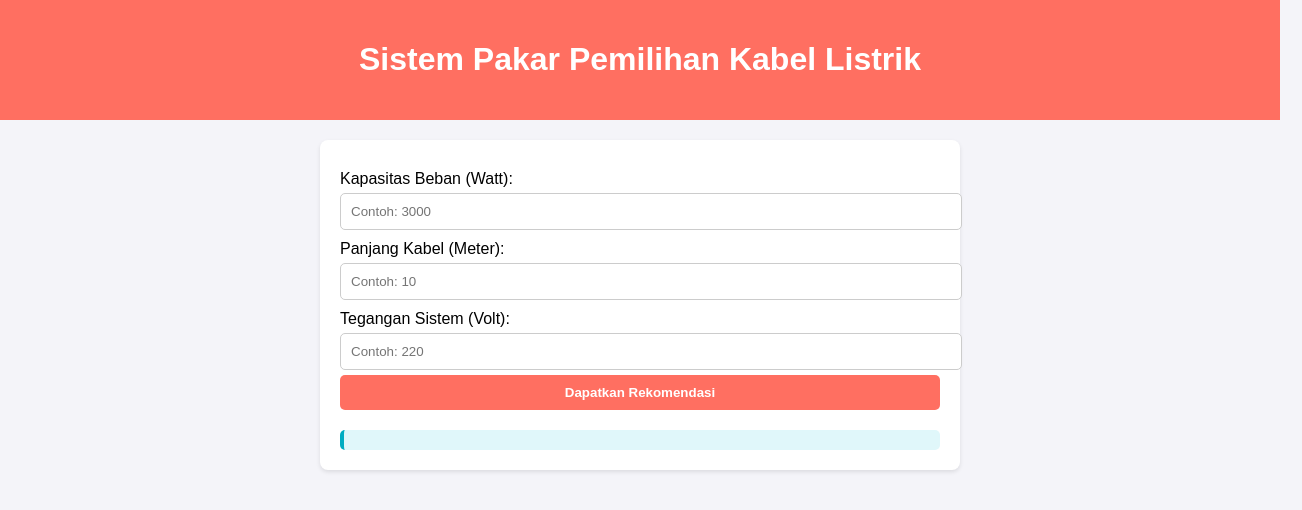
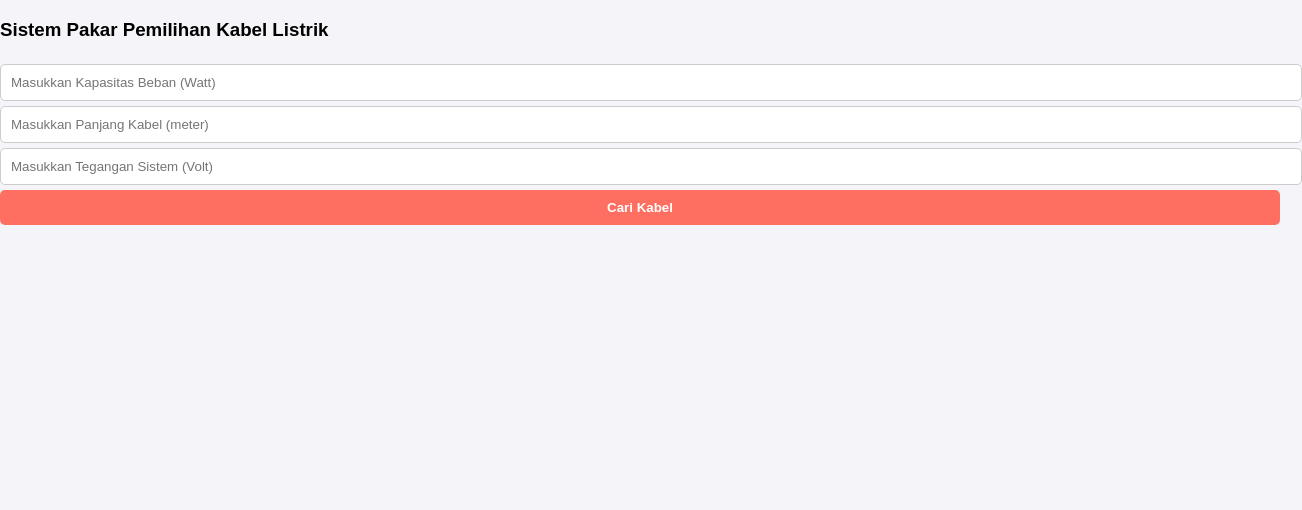
Before and after one commit to okabeRintarou26/KabelCerdasKu, a plain HTML site: page index.html in a window 1280 px wide. Shown: the whole page, 1302 px wide, since content can reach past the window. Drawn offline with Linux system fonts and the light colour scheme.

Commit message:
index.html

```diff
--- a/index.html
+++ b/index.html
@@ -1,5 +1,5 @@
 <!DOCTYPE html>
-<html lang="en">
+<html lang="id">
 <head>
     <meta charset="UTF-8">
     <meta name="viewport" content="width=device-width, initial-scale=1.0">
@@ -7,24 +7,23 @@
     <link rel="stylesheet" href="style.css">
 </head>
 <body>
-    <header>
-        <h1>Sistem Pakar Pemilihan Kabel Listrik</h1>
-    </header>
-    <main>
-        <form id="cableForm">
-            <label for="power">Kapasitas Beban (Watt):</label>
-            <input type="number" id="power" placeholder="Contoh: 3000" required>
+    <div class="chat-container">
+        <div class="chat-box">
+            <div class="chat-header">
+                <h3>Sistem Pakar Pemilihan Kabel Listrik</h3>
+            </div>
+            <div class="chat-body" id="chat-body">
+                <!-- Chatbot responses will appear here -->
+            </div>
+            <div class="chat-input">
+                <input type="number" id="kapasitas-beban" placeholder="Masukkan Kapasitas Beban (Watt)" required>
+                <input type="number" id="panjang-kabel" placeholder="Masukkan Panjang Kabel (meter)" required>
+                <input type="number" id="tegangan" placeholder="Masukkan Tegangan Sistem (Volt)" required>
+                <button id="submit-btn">Cari Kabel</button>
+            </div>
+        </div>
+    </div>
 
-            <label for="length">Panjang Kabel (Meter):</label>
-            <input type="number" id="length" placeholder="Contoh: 10" required>
-
-            <label for="voltage">Tegangan Sistem (Volt):</label>
-            <input type="number" id="voltage" placeholder="Contoh: 220" required>
-
-            <button type="submit">Dapatkan Rekomendasi</button>
-        </form>
-        <div id="result"></div>
-    </main>
     <script src="script.js"></script>
 </body>
 </html>
```
